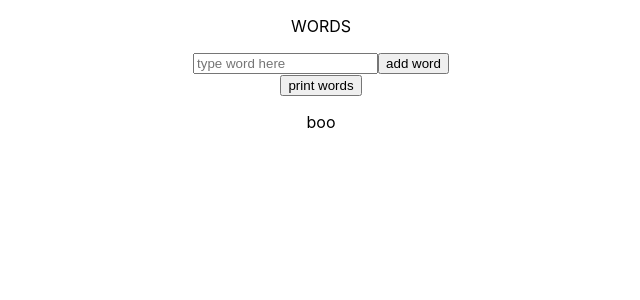
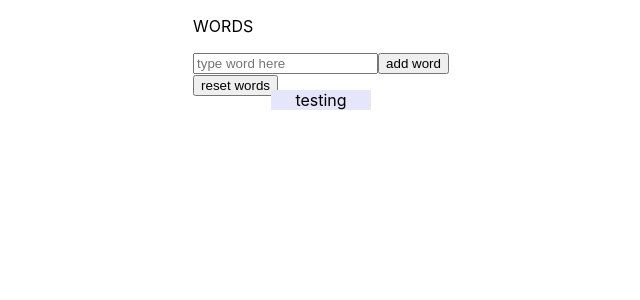
Before and after one commit to samantharand/UntitledProject1, a React (Create React App) app: page / in a window 1280 px wide. Shown: the top 300 px of the page, without its empty margins (319-959 px from the left). Built offline with nearby package versions, Linux system fonts and the light colour scheme.

Commit message:
word can be dragged around screen - not in correnct place but its kinda working

```diff
--- a/src/App.css
+++ b/src/App.css
@@ -1,9 +1,5 @@
 .App {
-  text-align: center;
+  display: flex;
+  align-items: center;
+  flex-direction: column;
 }
-
-.three {
-  height: 100px;
-  width: 100px;
-  background-color: green;
-}
--- a/src/pages/Words.js
+++ b/src/pages/Words.js
@@ -1,4 +1,5 @@
 import React, { useState, useEffect } from 'react'
+import './styles/Words.css'
 
 // form that takes a word and when user hits submit the word appears on screen
 
@@ -7,13 +8,16 @@ export default function Words() {
 
 	// state: array with words
 	// use effect: refreshes whenever array is updated
-	const [words, setWords] = useState(['boo'])
+	// drag and drop words
+	// maybe make it so u can enter a block of text and it will split them into a bunch of words at the spaces
+		// toggle between words or paragraph input
+
+	const [words, setWords] = useState(['testing'])
 	const [wordToAdd, setWordToAdd] = useState('')
 
 	useEffect(() => {
 		console.log('useEffect called');
-	}, [words])
-
+	}, [])
 
 	const handleChange = (e) => {
 		console.log(e.target.value);
@@ -30,18 +34,45 @@ export default function Words() {
 		setWordToAdd('')
 	}
 
-	const wordsList = words.map(word => {
+	const resetWords = () => {
+		setWords([])
+	}
+
+	const dragStart = (e) => {
+		console.log(e);
+		console.log(e.target.style, 'target style');
+		console.log(e.clientX, 'clientx');
+		console.log(e.clientY, 'clientY');
+		e.target.style.backgroundColor = 'yellow'
+	}
+
+	const onWordDrop = (e) => {
+		console.log('onWordDrop');
+		console.log(e.clientX, 'clientx');
+		console.log(e.clientY, 'clientY');
+		console.log(e);
+
+		e.target.style.backgroundColor = 'red'
+		e.target.style.left = e.clientX + 'px'
+		e.target.style.top = e.clientY + 'px'
+	}
+
+	const wordsList = words.map((word, i) => {
 		return (
-			<p key={word}> {word} </p>
+			<p
+				className='SingleWord'
+				draggable='true'
+				key={i}
+				onDragStart={dragStart}
+				> {word} </p>
 		)
 	})
 
-	const printWords = () => {
-		console.log(words);
-	}
 
 	return (
-		<>
+		<div
+			className='WordDiv'
+			onDragEnd={onWordDrop}>
 			<p>WORDS</p>
 			<form onSubmit={handleSubmit}>
 				<input
@@ -52,10 +83,10 @@ export default function Words() {
 				/>
 				<button type='submit'> add word </button>
 			</form>
-			<button onClick={printWords}> print words </button>
 			<div className="WordContainer">
 				{wordsList}
 			</div>
-		</>
+			<button onClick={resetWords}> reset words </button>
+		</div>
 	)
 }
--- /dev/null
+++ b/src/pages/styles/Words.css
@@ -0,0 +1,13 @@
+.WordContainer {
+	display: flex;
+	align-items: center;
+	flex-direction: column;
+	position: relative;
+}
+
+.SingleWord {
+	text-align: center;
+	background: lavender;
+	width: 100px;
+	position: absolute;
+}
```
